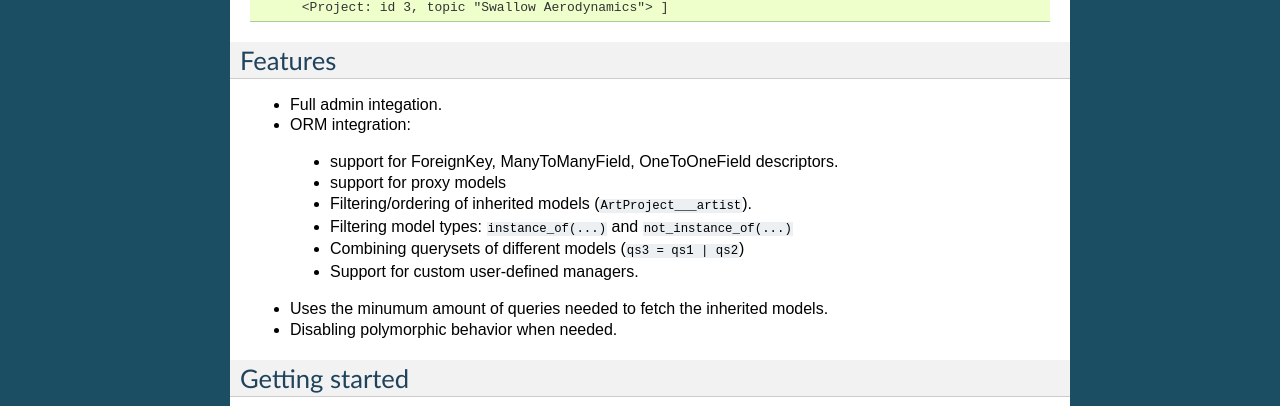
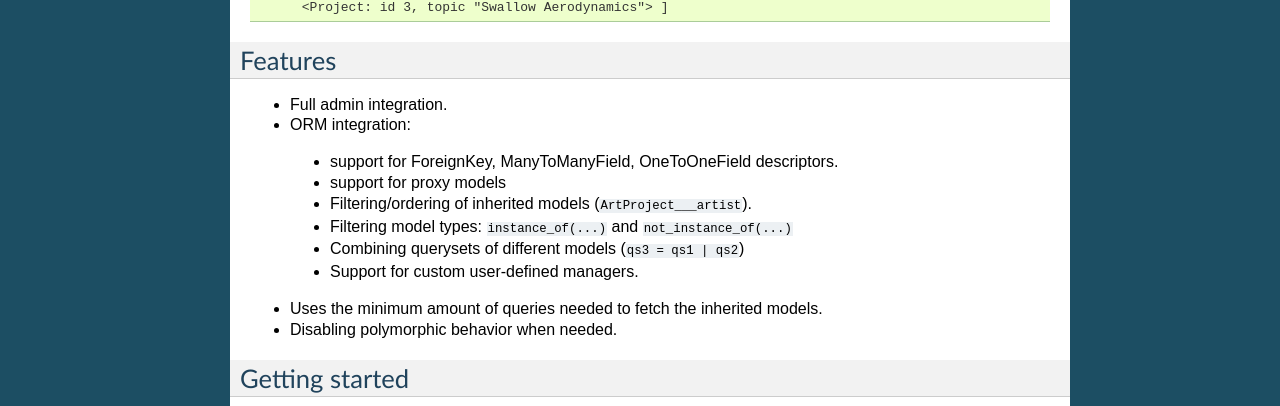
Before and after one commit to jazzband/django-polymorphic, a Sphinx documentation site: the page built from docs/index.rst, in a window 1280 px wide. Shown: the part 480-886 px from the top of the page. Built offline with Sphinx 7.4.7, drawn with Linux system fonts in a browser that asks for light colours.

Commit message:
Doc typos.

```diff
--- a/docs/advanced.rst
+++ b/docs/advanced.rst
@@ -99,7 +99,7 @@
 
     from thirdparty import ThirdPartyModel
 
-    class MyThirdPartyBaseModel(PolymorhpicModel, ThirdPartyModel):
+    class MyThirdPartyBaseModel(PolymorphicModel, ThirdPartyModel):
         pass    # or add fields
 
 Or instead integrating the third party model anywhere into an
@@ -181,7 +181,7 @@
 --------------------------------------
 
 The queryset enhancements (e.g. ``instance_of``) only work as arguments
-to the member functions of a polymorphic queryset.  Occationally it may
+to the member functions of a polymorphic queryset.  Occasionally it may
 be useful to be able to use Q objects with these enhancements in other places.
 As Django doesn't understand these enhanced Q objects, you need to
 transform them manually into normal Q objects before you can feed them
--- a/docs/index.rst
+++ b/docs/index.rst
@@ -27,7 +27,7 @@
 Features
 --------
 
-* Full admin integation.
+* Full admin integration.
 * ORM integration:
 
  * support for ForeignKey, ManyToManyField, OneToOneField descriptors.
@@ -37,7 +37,7 @@
  * Combining querysets of different models (``qs3 = qs1 | qs2``)
  * Support for custom user-defined managers.
 
-* Uses the minumum amount of queries needed to fetch the inherited models.
+* Uses the minimum amount of queries needed to fetch the inherited models.
 * Disabling polymorphic behavior when needed.
 
 
--- a/docs/managers.rst
+++ b/docs/managers.rst
@@ -1,5 +1,3 @@
-
-
 Custom Managers, Querysets & Manager Inheritance
 ================================================
 
```
